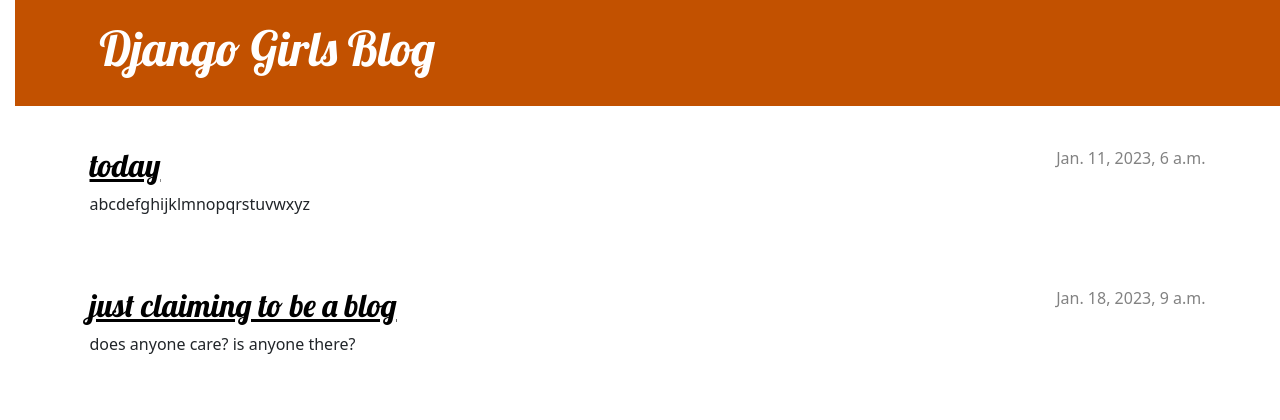
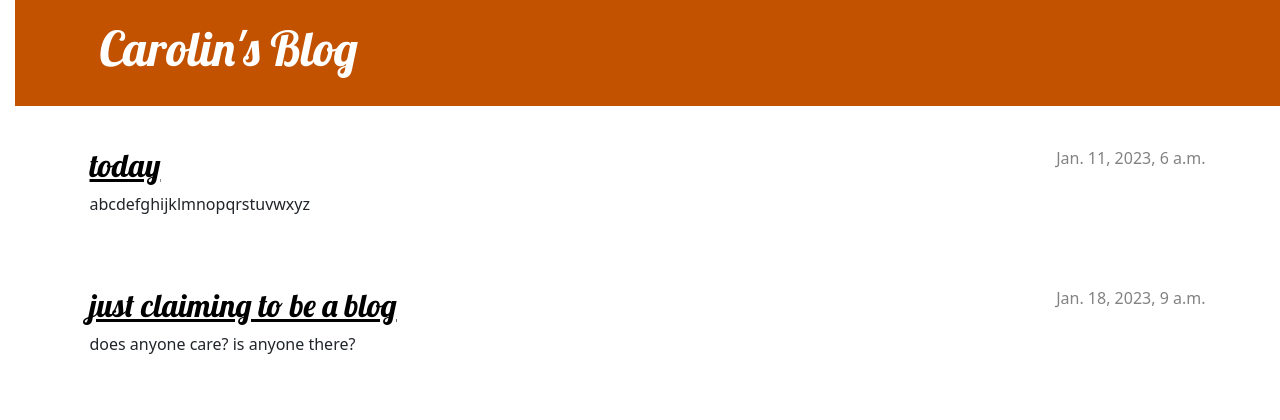
Before and after one commit to n0ne0fy0urbusiness/my-first-blog, a Django app: page / in a window 1280 px wide. Shown: the top 420 px of the page. Run offline with Django 3.2, Linux system fonts and the light colour scheme; data comes from the database, SQL or seed files in the repository.

Commit message:
New surface for website

```diff
--- a/blog/templates/blog/post_list.html
+++ b/blog/templates/blog/post_list.html
@@ -10,7 +10,7 @@
     <body>
         <header class="page-header">
             <div class="container">
-                <h1><a href="/">Django Girls Blog</a></h1>
+                <h1><a href="/">Carolin's Blog</a></h1>
             </div>
         </header>
 
```
